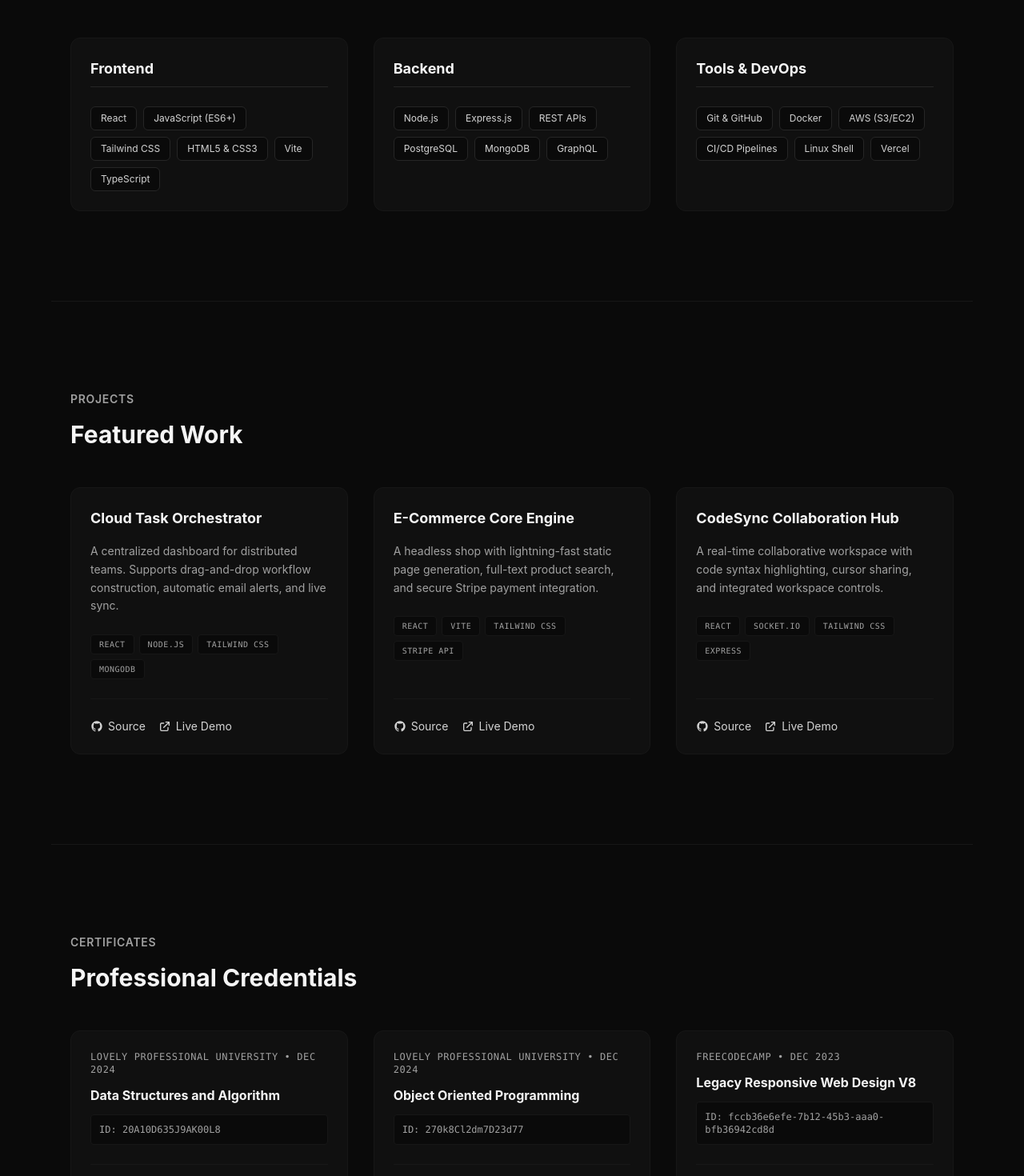
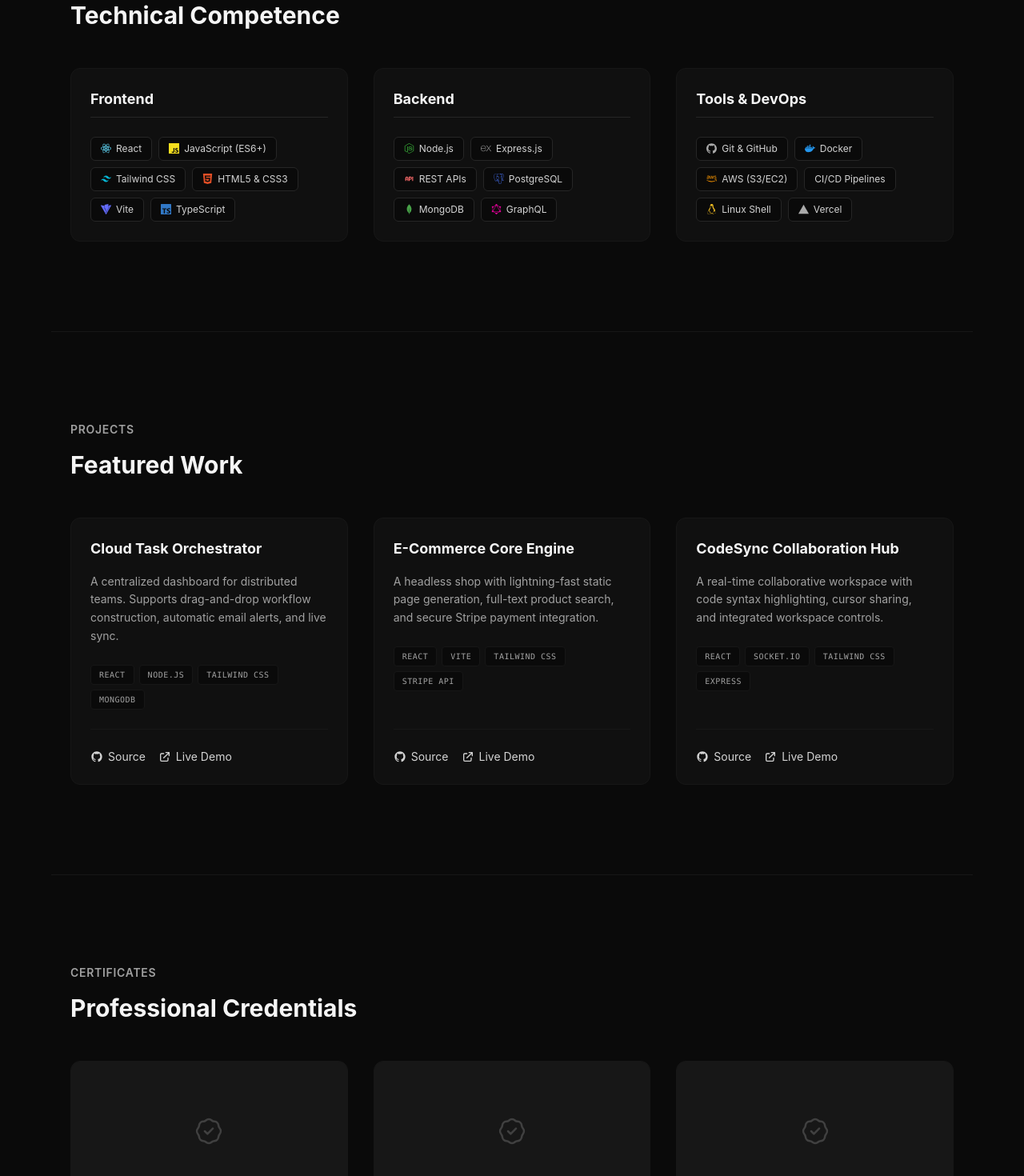
Before and after one commit to Abhigyangogoi-dev/portfolio, a React (Vite) app: page / in a window 1280 px wide. Shown: the part 1330-2800 px from the top of the page at 80% size. Built offline with nearby package versions, Linux system fonts and the light colour scheme.

Commit message:
change hi to hello, add skill icons, add images in certificates

```diff
--- a/package.json
+++ b/package.json
@@ -13,6 +13,7 @@
     "@tailwindcss/vite": "^4.3.1",
     "react": "^19.2.6",
     "react-dom": "^19.2.6",
+    "react-icons": "^5.6.0",
     "tailwindcss": "^4.3.1"
   },
   "devDependencies": {
--- a/src/App.jsx
+++ b/src/App.jsx
@@ -1,5 +1,32 @@
 import { useState } from 'react'
 import developerPortrait from './assets/pic.jpeg'
+import {
+  SiReact, SiJavascript, SiTailwindcss, SiHtml5, SiVite, SiTypescript,
+  SiNodedotjs, SiExpress, SiPostgresql, SiMongodb, SiGraphql,
+  SiGit, SiDocker, SiAmazonwebservices, SiLinux, SiVercel, SiGithub
+} from 'react-icons/si'
+import { TbApi, TbPipeline } from 'react-icons/tb'
+
+const SKILL_ICONS = {
+  'React':              { icon: SiReact,            color: '#61DAFB' },
+  'JavaScript (ES6+)':  { icon: SiJavascript,       color: '#F7DF1E' },
+  'Tailwind CSS':       { icon: SiTailwindcss,      color: '#06B6D4' },
+  'HTML5 & CSS3':       { icon: SiHtml5,            color: '#E34F26' },
+  'Vite':               { icon: SiVite,             color: '#646CFF' },
+  'TypeScript':         { icon: SiTypescript,       color: '#3178C6' },
+  'Node.js':            { icon: SiNodedotjs,        color: '#339933' },
+  'Express.js':         { icon: SiExpress,          color: '#aaaaaa' },
+  'REST APIs':          { icon: TbApi,              color: '#FF6B6B' },
+  'PostgreSQL':         { icon: SiPostgresql,       color: '#4169E1' },
+  'MongoDB':            { icon: SiMongodb,          color: '#47A248' },
+  'GraphQL':            { icon: SiGraphql,          color: '#E10098' },
+  'Git & GitHub':       { icon: SiGithub,           color: '#aaaaaa' },
+  'Docker':             { icon: SiDocker,           color: '#2496ED' },
+  'AWS (S3/EC2)':       { icon: SiAmazonwebservices,color: '#FF9900' },
+  'CI/CD Pipelines':    { icon: TbPipeline,         color: '#22D3EE' },
+  'Linux Shell':        { icon: SiLinux,            color: '#FCC624' },
+  'Vercel':             { icon: SiVercel,           color: '#aaaaaa' },
+}
 
 const SKILLS = [
   {
@@ -46,21 +73,24 @@ const CERTIFICATES = [
     issuer: "Lovely Professional University",
     date: "Dec 2024",
     credentialId: "20A10D635J9AK00L8",
-    link: "https://lpucolab438.examly.io/certificate/U2FsdGVkX1%2BTDlpXyM%2BHGcn400eCT%2Ft94zB1F2GAuL8%3D"
+    link: "https://lpucolab438.examly.io/certificate/U2FsdGVkX1%2BTDlpXyM%2BHGcn400eCT%2Ft94zB1F2GAuL8%3D",
+    image: null // replace with: import cert1 from './assets/cert-dsa.png'
   },
   {
     title: "Object Oriented Programming",
     issuer: "Lovely Professional University",
     date: "Dec 2024",
     credentialId: "270k8Cl2dm7D23d77",
-    link: "https://lpucolab438.examly.io/certificate/U2FsdGVkX1%2BlfO1oQtDvi4S3wv7twfmjbGZNi8a2v%2B0%3D"
+    link: "https://lpucolab438.examly.io/certificate/U2FsdGVkX1%2BlfO1oQtDvi4S3wv7twfmjbGZNi8a2v%2B0%3D",
+    image: null // replace with: import cert2 from './assets/cert-oop.png'
   },
   {
     title: "Legacy Responsive Web Design V8",
     issuer: "freeCodeCamp",
     date: "Dec 2023",
     credentialId: "fccb36e6efe-7b12-45b3-aaa0-bfb36942cd8d",
-    link: "https://www.freecodecamp.org/certification/fccb36e6efe-7b12-45b3-aaa0-bfb36942cd8d/responsive-web-design"
+    link: "https://www.freecodecamp.org/certification/fccb36e6efe-7b12-45b3-aaa0-bfb36942cd8d/responsive-web-design",
+    image: null // replace with: import cert3 from './assets/cert-webdesign.png'
   }
 ]
 
@@ -166,7 +196,7 @@ function App() {
         <section id="hero" className="max-w-6xl mx-auto px-6 py-20 md:py-32 flex flex-col-reverse md:flex-row items-center justify-between gap-12 border-b border-neutral-900">
           <div className="flex-1 space-y-6 text-center md:text-left">
             <h1 className="text-4xl sm:text-5xl md:text-6xl font-bold tracking-tight text-neutral-100 leading-tight">
-              Hi, I'm <span className="text-neutral-50 underline decoration-neutral-700 underline-offset-8">Abhigyan</span>
+              Hello, I'm <span className="text-neutral-50 underline decoration-neutral-700 underline-offset-8">Abhigyan</span>
             </h1>
             <p className="text-lg sm:text-xl text-neutral-400 max-w-lg leading-relaxed mx-auto md:mx-0">
               A dedicated software developer building clean, high-performance, and scalable web applications with modern technologies.
@@ -232,14 +262,19 @@ function App() {
                   {grp.category}
                 </h4>
                 <ul className="flex flex-wrap gap-2 pt-2">
-                  {grp.items.map((skill) => (
+                  {grp.items.map((skill) => {
+                    const entry = SKILL_ICONS[skill]
+                    const Icon = entry?.icon
+                    return (
                       <li
                         key={skill}
-                      className="bg-neutral-950 text-neutral-300 text-xs px-3 py-1.5 rounded-md border border-neutral-800"
+                        className="flex items-center gap-1.5 bg-neutral-950 text-neutral-300 text-xs px-3 py-1.5 rounded-md border border-neutral-800 hover:border-neutral-700 transition-colors"
                       >
+                        {Icon && <Icon style={{ color: entry.color }} className="shrink-0" size={13} />}
                         {skill}
                       </li>
-                  ))}
+                    )
+                  })}
                 </ul>
               </div>
             ))}
@@ -315,19 +350,36 @@ function App() {
 
           <div className="grid md:grid-cols-3 gap-8">
             {CERTIFICATES.map((cert) => (
-              <div key={cert.title} className="bg-neutral-900/50 border border-neutral-900 p-6 rounded-xl flex flex-col justify-between">
-                <div className="space-y-3">
+              <div key={cert.title} className="bg-neutral-900/50 border border-neutral-900 rounded-xl flex flex-col justify-between overflow-hidden">
+                {/* Certificate image preview */}
+                <a href={cert.link} target="_blank" rel="noreferrer" className="block">
+                  {cert.image ? (
+                    <img
+                      src={cert.image}
+                      alt={`${cert.title} certificate`}
+                      className="w-full h-44 object-cover transition-opacity hover:opacity-90"
+                    />
+                  ) : (
+                    <div className="w-full h-44 bg-neutral-900 border-b border-neutral-800 flex items-center justify-center">
+                      <svg className="h-10 w-10 text-neutral-700" fill="none" viewBox="0 0 24 24" stroke="currentColor">
+                        <path strokeLinecap="round" strokeLinejoin="round" strokeWidth={1.5} d="M9 12l2 2 4-4M7.835 4.697a3.42 3.42 0 001.946-.806 3.42 3.42 0 014.438 0 3.42 3.42 0 001.946.806 3.42 3.42 0 013.138 3.138 3.42 3.42 0 00.806 1.946 3.42 3.42 0 010 4.438 3.42 3.42 0 00-.806 1.946 3.42 3.42 0 01-3.138 3.138 3.42 3.42 0 00-1.946.806 3.42 3.42 0 01-4.438 0 3.42 3.42 0 00-1.946-.806 3.42 3.42 0 01-3.138-3.138 3.42 3.42 0 00-.806-1.946 3.42 3.42 0 010-4.438 3.42 3.42 0 00.806-1.946 3.42 3.42 0 013.138-3.138z" />
+                      </svg>
+                    </div>
+                  )}
+                </a>
+
+                <div className="p-6 space-y-3 flex flex-col flex-1">
                   <div className="text-xs text-neutral-400 uppercase font-mono tracking-wider">
                     {cert.issuer} &bull; {cert.date}
                   </div>
                   <h4 className="text-base font-bold text-neutral-100">
                     {cert.title}
                   </h4>
-                  <div className="text-xs text-neutral-400 bg-neutral-950 p-2.5 rounded border border-neutral-900 font-mono select-all mt-3">
+                  <div className="text-xs text-neutral-400 bg-neutral-950 p-2.5 rounded border border-neutral-900 font-mono select-all">
                     ID: {cert.credentialId}
                   </div>
-                </div>
-                <div className="pt-6 border-t border-neutral-900 mt-6 text-sm">
+
+                  <div className="pt-4 border-t border-neutral-900 mt-auto text-sm">
                     <a
                       href={cert.link}
                       target="_blank"
@@ -339,6 +391,7 @@ function App() {
                       </svg>
                       Verify Credential
                     </a>
+                  </div>
                 </div>
               </div>
             ))}
```
Also changed, not shown: 1 other file (tests, documents, lock files or other folders). Lines whose indentation alone changed are shown as unchanged.
